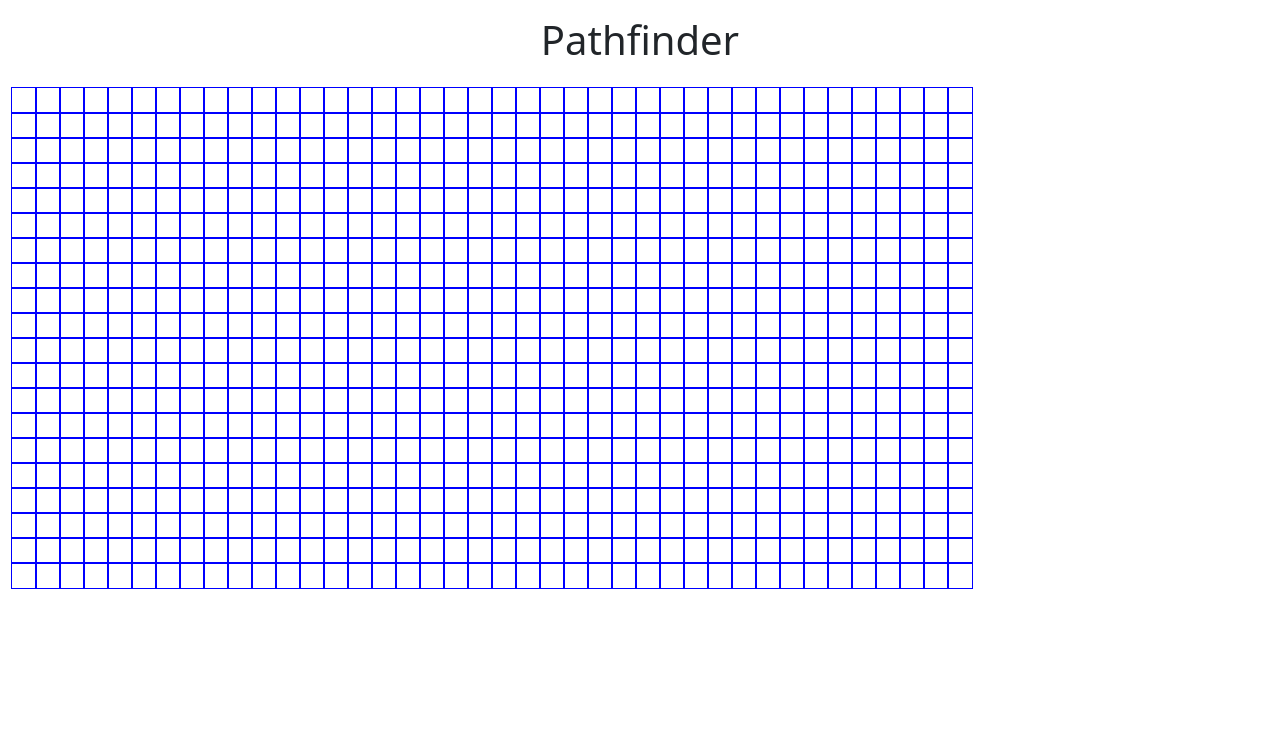
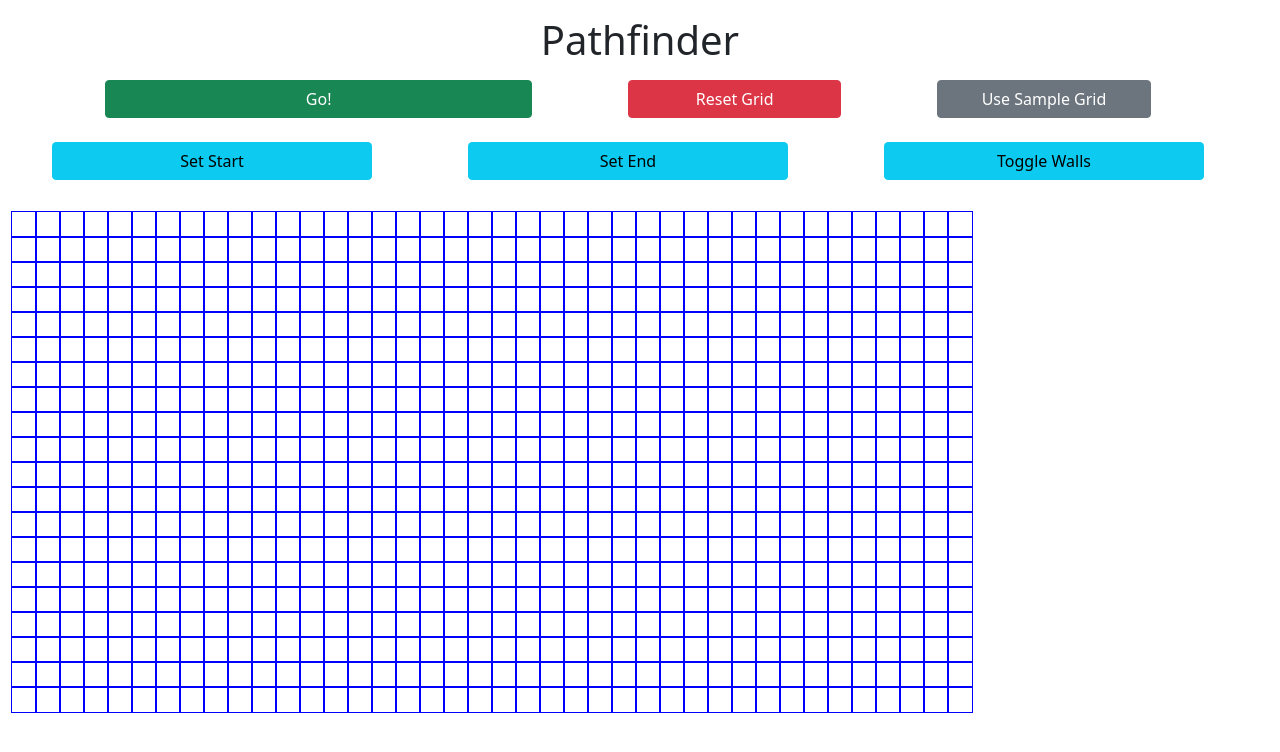
Before and after one commit to KennWg/pathfinder, a React (Create React App) app: page / in a window 1280 px wide. Shown: the top 752 px of the page. Built offline with nearby package versions, Linux system fonts and the light colour scheme.

Commit message:
added buttons

```diff
--- a/src/components/PathfinderMain/index.js
+++ b/src/components/PathfinderMain/index.js
@@ -35,6 +35,16 @@ function PathfinderMain() {
     return (
         <div className="w-100 justify-content-center">
             <h1 className="text-center my-3">Pathfinder</h1>
+            <div className="row main-button-container w-100 pb-4 justify-content-center">
+                <button className="col-4 btn btn-success mx-5">Go!</button>
+                <button className="col-2 btn btn-danger mx-5">Reset Grid</button>
+                <button className="col-2 btn btn-secondary mx-5">Use Sample Grid</button>
+            </div>
+            <div className="row toolbar w-100 pb-4 justify-content-center">
+                <button className="col-3 btn btn-info mx-5">Set Start</button>
+                <button className="col-3 btn btn-info mx-5">Set End</button>
+                <button className="col-3 btn btn-info mx-5">Toggle Walls</button>
+            </div>
             <div className="grid-container py-2 w-75 align-items-end justify-content-center d-flex flex-column">
                 {state.map((row, i) => {
                     return (
```
